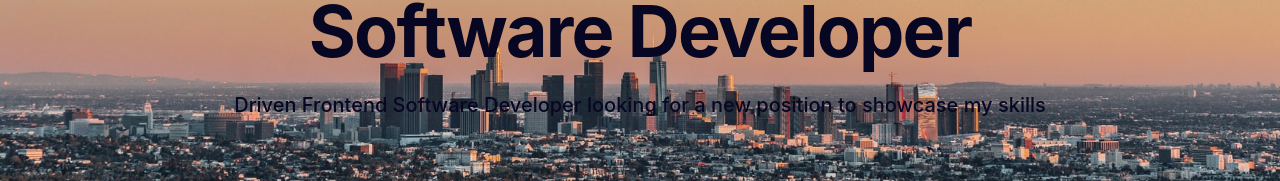
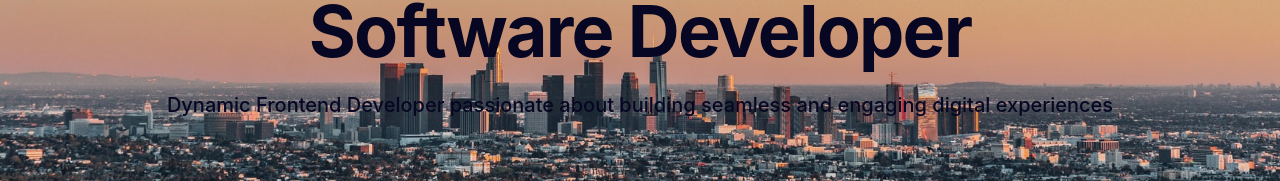
Before and after one commit to TreyHollins/nextjs-portfolio-site, a Next.js app: page / in a window 1280 px wide. Shown: the part 519-700 px from the top of the page. Built offline with nearby package versions, Linux system fonts and the light colour scheme; no server answers.

Commit message:
Update blurb

```diff
--- a/components/Hero.tsx
+++ b/components/Hero.tsx
@@ -8,7 +8,7 @@ function Hero(): JSX.Element {
                 <h1 className="text-4xl font font-bold tracking-tight text-[#070723] sm:text-7xl text-center">Software Developer</h1>
                 <br />
                 <p className="font-medium text-lg sm:text-xl text-[#070723] text-center">
-                   Driven Frontend Software Developer looking for a new position to showcase my skills
+                 Dynamic Frontend Developer passionate about building seamless and engaging digital experiences
                 </p>
             </div>
         </div>
```
